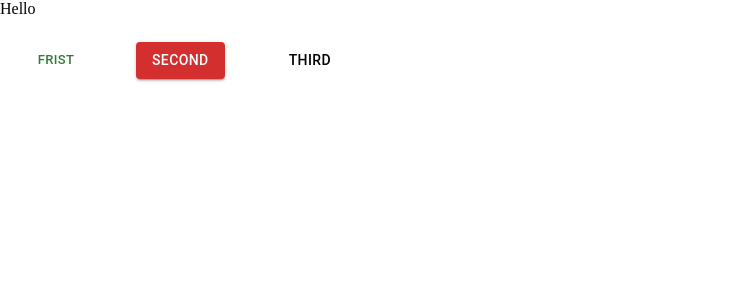
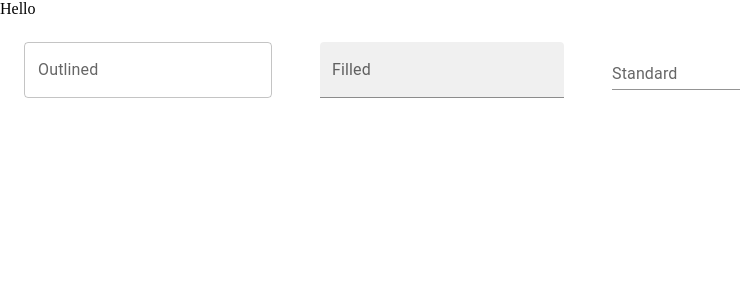
Before and after one commit to sharmasuper/MetrialUI_totrial, a React (Vite) app: page / in a window 1280 px wide. Shown: the top 300 px of the page, without its empty margins (0-740 px from the left). Built offline with nearby package versions, Linux system fonts and the light colour scheme.

Commit message:
textfield

```diff
--- a/src/Test.jsx
+++ b/src/Test.jsx
@@ -1,11 +1,16 @@
-import React from 'react';
-import Button from '@mui/material/Button'
+import React, { useState } from 'react';
+import TextField from '@mui/material/TextField'
+import { Typography } from '@mui/material';
 function Test() {
+    const [Name,setname] = useState("")
+
   return (
    <div>
-   <Button onClick={()=>alert("button Clicked frist")} color="success" sx={{margin:3}} size="small"  variant="text">frist</Button>
-   <Button onClick={()=>alert("button Clicked second")} color="error" sx={{margin:3}} size="medium" variant="contained">Second</Button>
-   <Button onClick={()=>alert("button Clicked third")} color="secondary" sx={{margin:3}} size="large" variant="">third</Button>
+
+<TextField type={'text'} value={Name} onChange={(e)=>setname(e.target.value)} sx={{margin:3}} id="outlined-basic" label="Outlined" variant="outlined" />
+      <TextField type={"email"}  sx={{margin:3}} id="filled-basic" label="Filled" variant="filled" />
+      <TextField type={'password'} sx={{margin:3}} id="standard-basic" label="Standard" variant="standard" />
+      <Typography>{Name}</Typography>
    </div>
   );
 }
```
